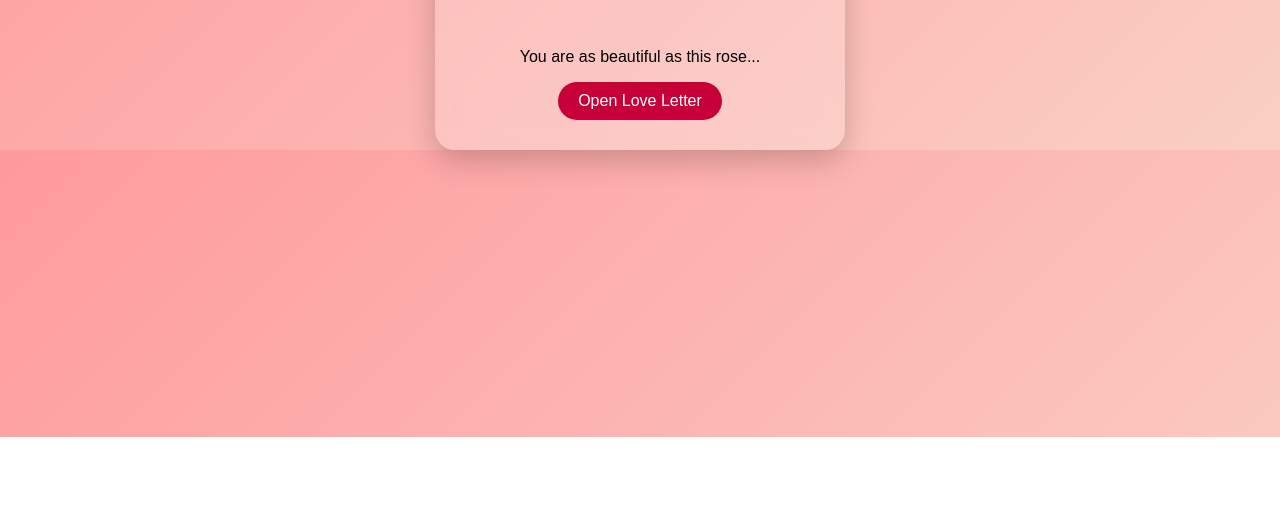
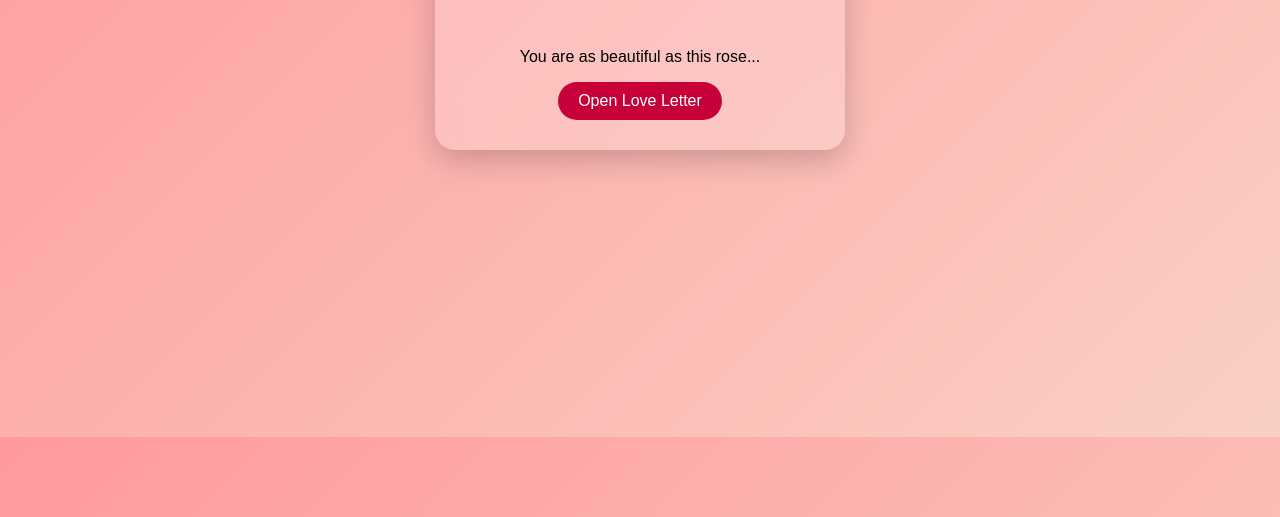
Before and after one commit to HadesHema/Rose-Day, a plain HTML site: page index.html in a window 1280 px wide. Shown: the part 363-880 px from the top of the page. Before the commit the page ends 800 px from the top, so only its background shows below. Drawn offline with Linux system fonts and the light colour scheme.

Commit message:
Update style.css

```diff
--- a/style.css
+++ b/style.css
@@ -1,9 +1,19 @@
+html, body {
+    margin: 0;
+    padding: 0;
+    height: 100%;
+    width: 100%;
+}
+
+
 body {
     margin: 0;
     font-family: Arial, sans-serif;
     text-align: center;
     background: linear-gradient(135deg, #ff9a9e, #fad0c4);
-    overflow: hidden;
+    min-height: 100vh;
+    width: 100%;
+    overflow-x: hidden;
 }
 
 /* Main Card */
```
